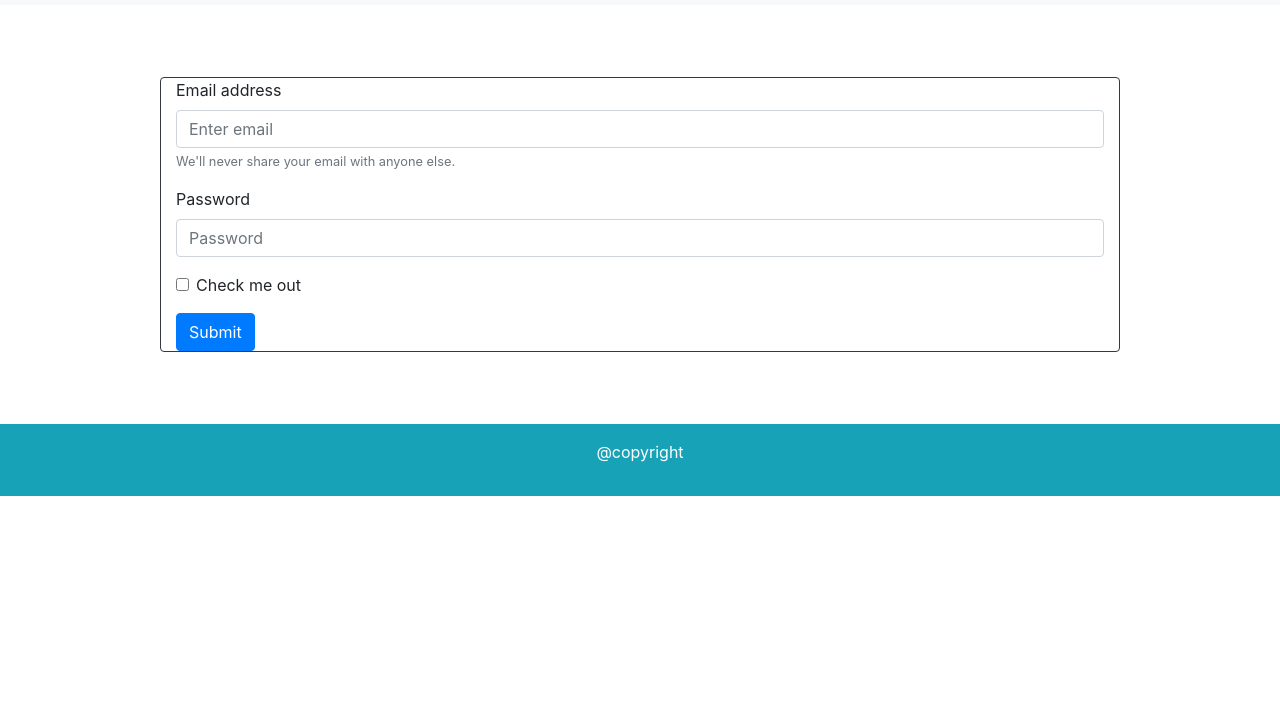
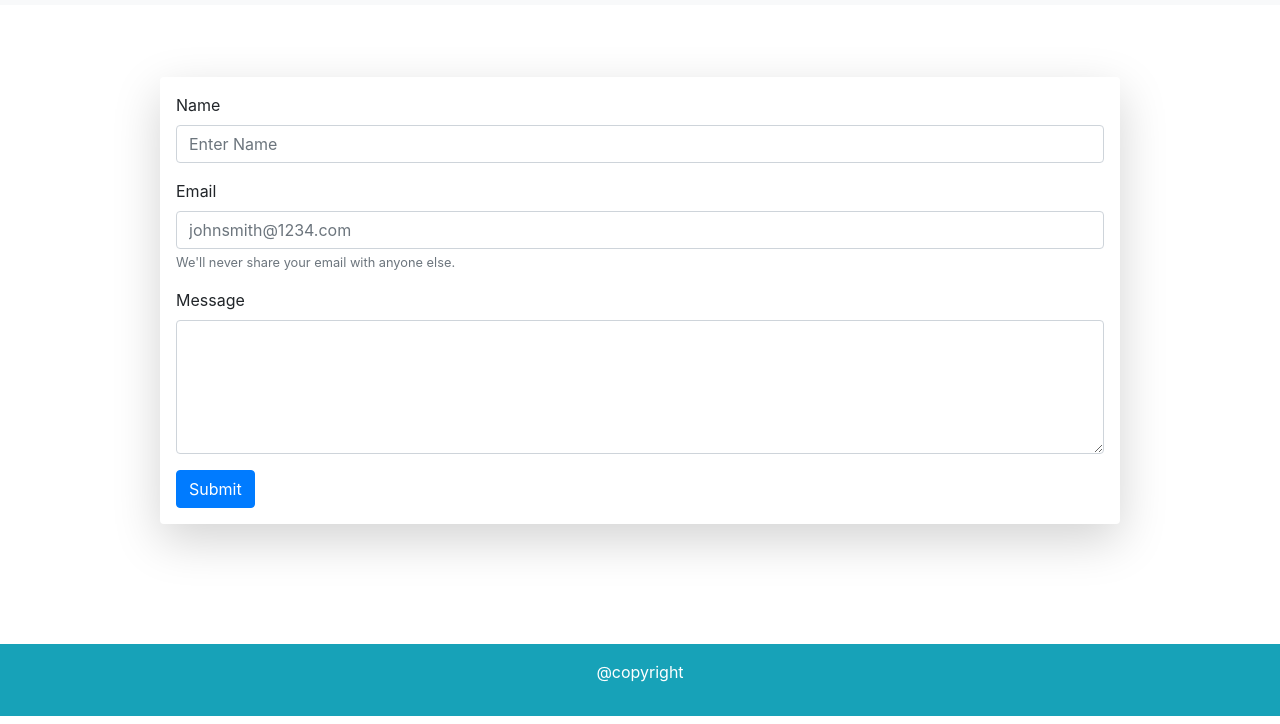
Before and after one commit to jgoff88/Bootstrap-Portfolio, a plain HTML site: page contact.html in a window 1280 px wide. Shown: the part 77-801 px from the top of the page. Drawn offline with nearby package versions, Linux system fonts and the light colour scheme.

Commit message:
update contact.html

```diff
--- a/contact.html
+++ b/contact.html
@@ -23,19 +23,20 @@
         </nav>
 <br><br><br>
     <form>
-        <div class="rounded container mx-auto border border-dark" style="width: 960px;">
+        <div class="rounded container mx-auto shadow-lg p-3 mb-5 border-dark" style="width: 960px;">
                 <div class="form-group">
-                    <label for="exampleInputEmail1">Email address</label>
-                    <input type="email" class="form-control" id="exampleInputEmail1" aria-describedby="emailHelp" placeholder="Enter email">
-                    <small id="emailHelp" class="form-text text-muted">We'll never share your email with anyone else.</small>
+                    <label for="exampleInputEmail1">Name</label>
+                    <input type="email" class="form-control" id="exampleInputEmail1" aria-describedby="emailHelp" placeholder="Enter Name">
+                    <small id="emailHelp" class="form-text text-muted"></small>
                 </div>
                 <div class="form-group">
-                    <label for="exampleInputPassword1">Password</label>
-                    <input type="password" class="form-control" id="exampleInputPassword1" placeholder="Password">
+                        <label for="exampleInputEmail1">Email</label>
+                        <input type="email" class="form-control" id="exampleInputEmail1" aria-describedby="emailHelp" placeholder="johnsmith@1234.com">
+                        <small id="emailHelp" class="form-text text-muted">We'll never share your email with anyone else.</small>
                 </div>
-                <div class="form-group form-check">
-                    <input type="checkbox" class="form-check-input" id="exampleCheck1">
-                    <label class="form-check-label" for="exampleCheck1">Check me out</label>
+                <div class="form-group">
+                    <label for="exampleFormControlTextarea1">Message</label>
+                    <textarea class="form-control" id="exampleFormControlTextarea1" rows="5"></textarea>
                 </div>
                 <button type="submit" class="btn btn-primary">Submit</button>
         </div>
```
Also changed, not shown: index.html (+1 -1 lines).
